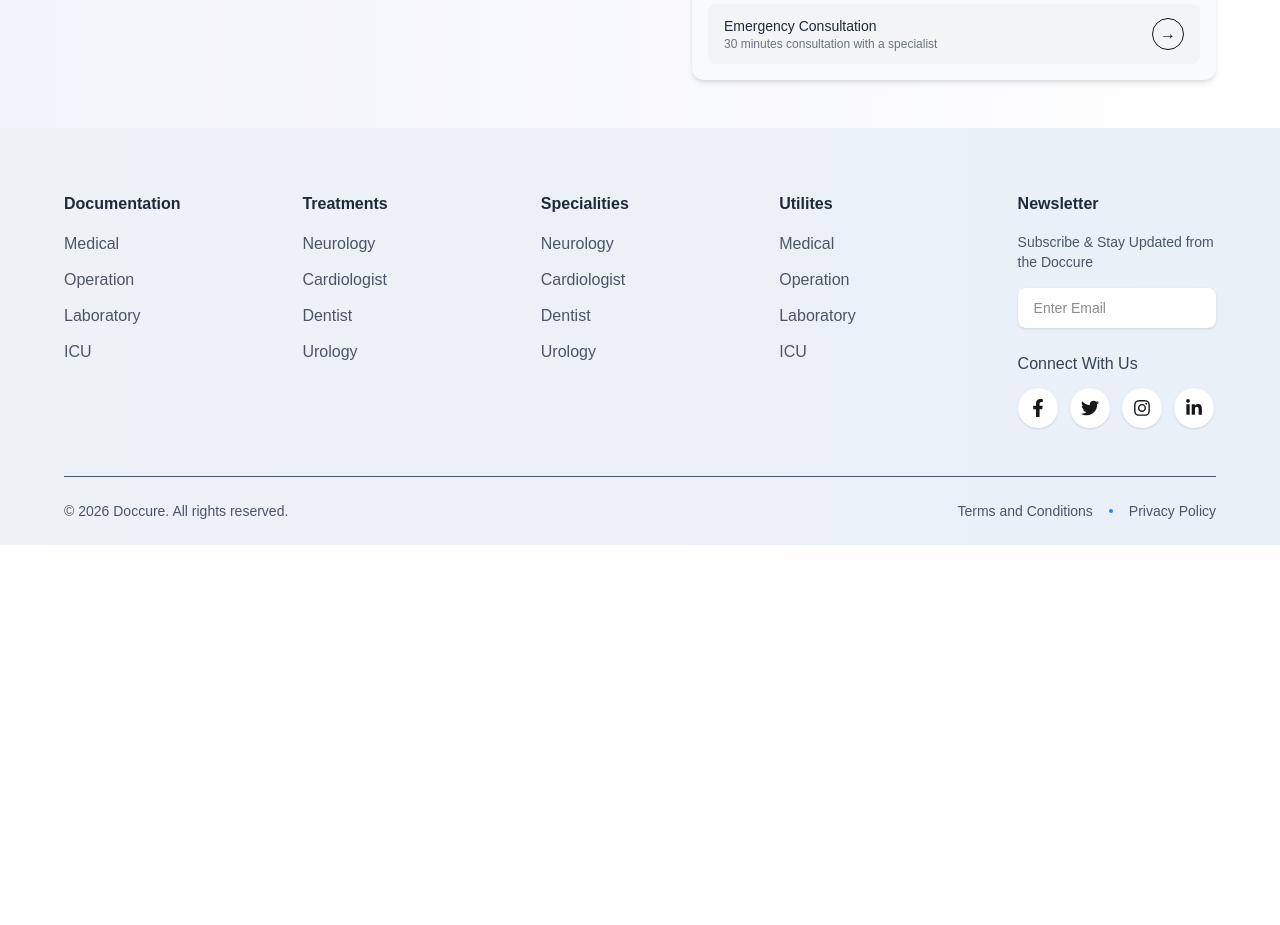
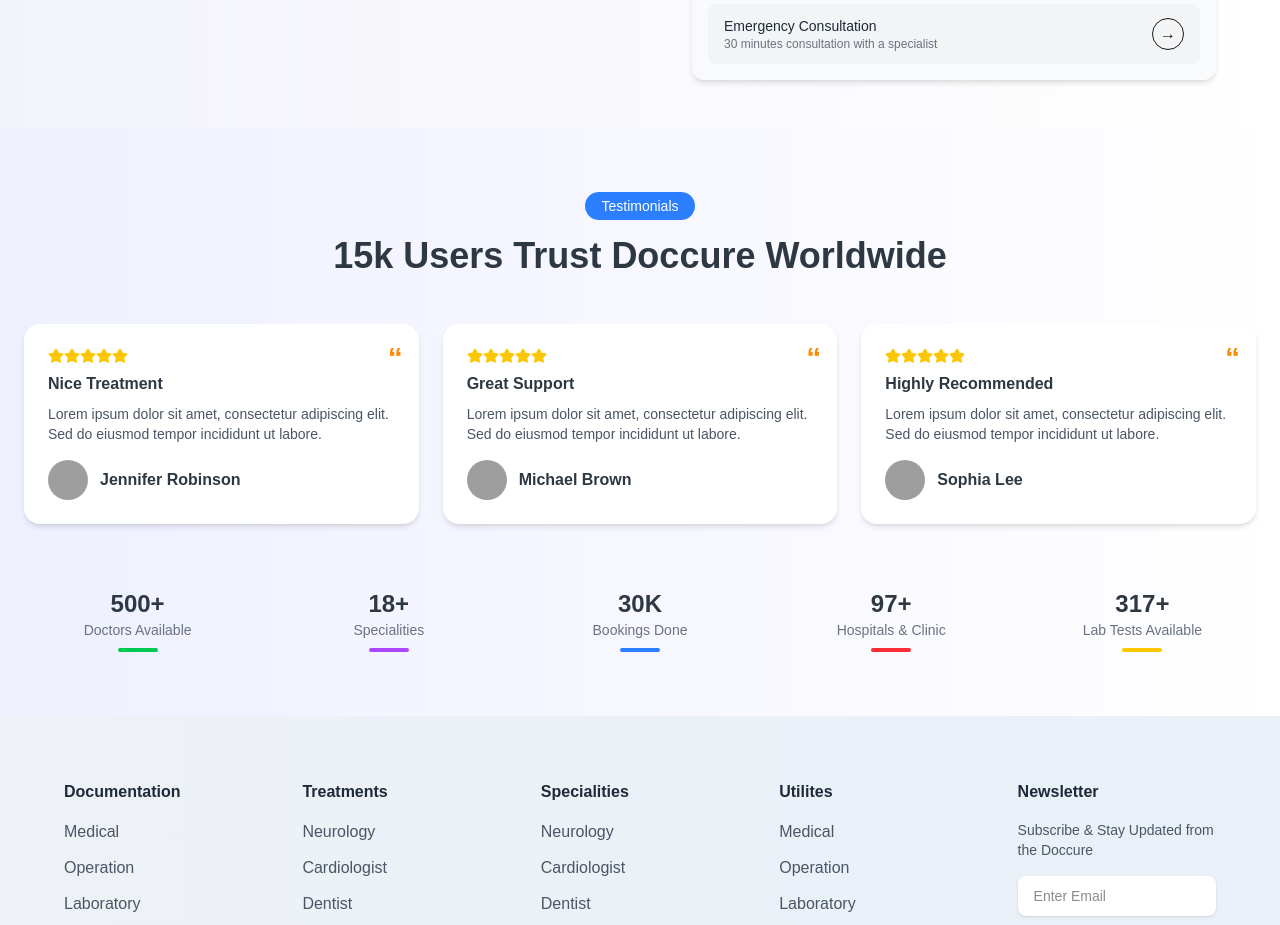
Before and after one commit to naveenkhanJ/MediConnect, a Next.js app in the folder frontend/mediconnect/: page / in a window 1280 px wide. Shown: the part 1960-2885 px from the top of the page. Before the commit the page ends 2505 px from the top, so only its background shows below. Built offline with nearby package versions, Linux system fonts and the light colour scheme; no server answers; grey boxes are pictures that could not be loaded.

Commit message:
Updaate last code changes

```diff
--- a/frontend/mediconnect/app/page.js
+++ b/frontend/mediconnect/app/page.js
@@ -2,6 +2,7 @@
 import Hero from "@/components/home/Hero";
 import DoctorCard from "@/components/home/doctorCard";
 import Services from "@/app/services/page";
+import TestimonialsSection from "@/components/Testimornial";
 
 export default function Home() {
   return (
@@ -9,6 +10,7 @@
       <Hero />
       <DoctorCard />
       <Services />
+      <TestimonialsSection/>
     </div>
 
 
--- a/frontend/mediconnect/components/Patient_dashbord.jsx
+++ b/frontend/mediconnect/components/Patient_dashbord.jsx
@@ -6,7 +6,6 @@
   Search,
   FileText,
   ExternalLink,
-  Calendar,
   X,
 } from "lucide-react";
 import Image from "next/image";
--- /dev/null
+++ b/frontend/mediconnect/components/Testimornial.jsx
@@ -0,0 +1,159 @@
+'use client'
+
+import { Star } from "lucide-react";
+import { useEffect, useRef, useState } from "react";
+
+const testimonials = [
+  {
+    title: "Nice Treatment",
+    text: "Lorem ipsum dolor sit amet, consectetur adipiscing elit. Sed do eiusmod tempor incididunt ut labore.",
+    name: "Jennifer Robinson",
+    img: "https://randomuser.me/api/portraits/women/44.jpg",
+  },
+  {
+    title: "Great Support",
+    text: "Lorem ipsum dolor sit amet, consectetur adipiscing elit. Sed do eiusmod tempor incididunt ut labore.",
+    name: "Michael Brown",
+    img: "https://randomuser.me/api/portraits/men/32.jpg",
+  },
+  {
+    title: "Highly Recommended",
+    text: "Lorem ipsum dolor sit amet, consectetur adipiscing elit. Sed do eiusmod tempor incididunt ut labore.",
+    name: "Sophia Lee",
+    img: "https://randomuser.me/api/portraits/women/68.jpg",
+  },
+
+];
+
+const stats = [
+  { value: 500, suffix: "+", label: "Doctors Available", color: "bg-green-500" },
+  { value: 18, suffix: "+", label: "Specialities", color: "bg-purple-500" },
+  { value: 30000, suffix: "K", label: "Bookings Done", color: "bg-blue-500" },
+  { value: 97, suffix: "+", label: "Hospitals & Clinic", color: "bg-red-500" },
+  { value: 317, suffix: "+", label: "Lab Tests Available", color: "bg-yellow-400" },
+];
+
+function useCountUp(target, trigger) {
+  const [count, setCount] = useState(0);
+
+  useEffect(() => {
+    if (!trigger) return;
+
+    let start = 0;
+    const duration = 1500;
+    const increment = target / (duration / 16);
+
+    const counter = setInterval(() => {
+      start += increment;
+      if (start >= target) {
+        setCount(target);
+        clearInterval(counter);
+      } else {
+        setCount(Math.floor(start));
+      }
+    }, 16);
+
+    return () => clearInterval(counter);
+  }, [trigger, target]);
+
+  return count;
+}
+
+export default function TestimonialsSection() {
+  const statsRef = useRef(null);
+  const [visible, setVisible] = useState(false);
+
+  useEffect(() => {
+    const observer = new IntersectionObserver(
+      ([entry]) => {
+        if (entry.isIntersecting) {
+          setVisible(true);
+        }
+      },
+      { threshold: 0.3 }
+    );
+
+    if (statsRef.current) {
+      observer.observe(statsRef.current);
+    }
+
+    return () => {
+      if (statsRef.current) {
+        observer.unobserve(statsRef.current);
+      }
+    };
+  }, []);
+
+  return (
+    <section className="w-full py-16 bg-gradient-to-r from-[#EEF0FF] to-white">
+      <div className="max-w-7xl mx-auto px-6 text-center ">
+        {/* Header */}
+        <div className="mb-12">
+          <span className="inline-block px-4 py-1 text-sm text-white bg-blue-500 rounded-full">
+            Testimonials
+          </span>
+          <h2 className="mt-4 text-3xl md:text-4xl font-bold text-[#2E3842]">
+            15k Users Trust Doccure Worldwide
+          </h2>
+        </div>
+
+        {/* Testimonial Cards */}
+        <div className="grid md:grid-cols-3 gap-6 mb-16">
+          {testimonials.map((item, index) => (
+            <div
+              key={index}
+              className="bg-white rounded-2xl shadow-md p-6 text-left relative max-w-700"
+            >
+              <div className="flex mb-2">
+                {Array(5)
+                  .fill(0)
+                  .map((_, i) => (
+                    <Star key={i} className="w-4 h-4 text-yellow-400 fill-yellow-400" />
+                  ))}
+              </div>
+
+              <div className="absolute top-4 right-4 text-orange-400 text-3xl font-bold">
+                “
+              </div>
+
+              <h3 className="font-semibold text-[#2E3842] mb-2">
+                {item.title}
+              </h3>
+              <p className="text-gray-600 text-sm mb-4">{item.text}</p>
+
+              <div className="flex items-center gap-3">
+                <img
+                  src={item.img}
+                  alt={item.name}
+                  className="w-10 h-10 rounded-full object-cover"
+                />
+                <span className="font-semibold text-[#2E3842]">
+                  {item.name}
+                </span>
+              </div>
+            </div>
+          ))}
+        </div>
+
+        {/* Stats Section */}
+        <div ref={statsRef} className="grid grid-cols-2 md:grid-cols-5 gap-6">
+          {stats.map((stat, index) => {
+            const count = useCountUp(stat.value, visible);
+
+            return (
+              <div key={index} className="text-center">
+                <h3 className="text-2xl font-bold text-[#2E3842]">
+                  {stat.label === "Bookings Done"
+                    ? `${Math.floor(count / 1000)}K`
+                    : `${count}${stat.suffix}`}
+                </h3>
+                <p className="text-gray-500 text-sm">{stat.label}</p>
+                <div className={`mt-2 h-1 w-10 mx-auto ${stat.color} rounded`} />
+              </div>
+            );
+          })}
+        </div>
+      </div>
+    </section>
+  );
+}
```
